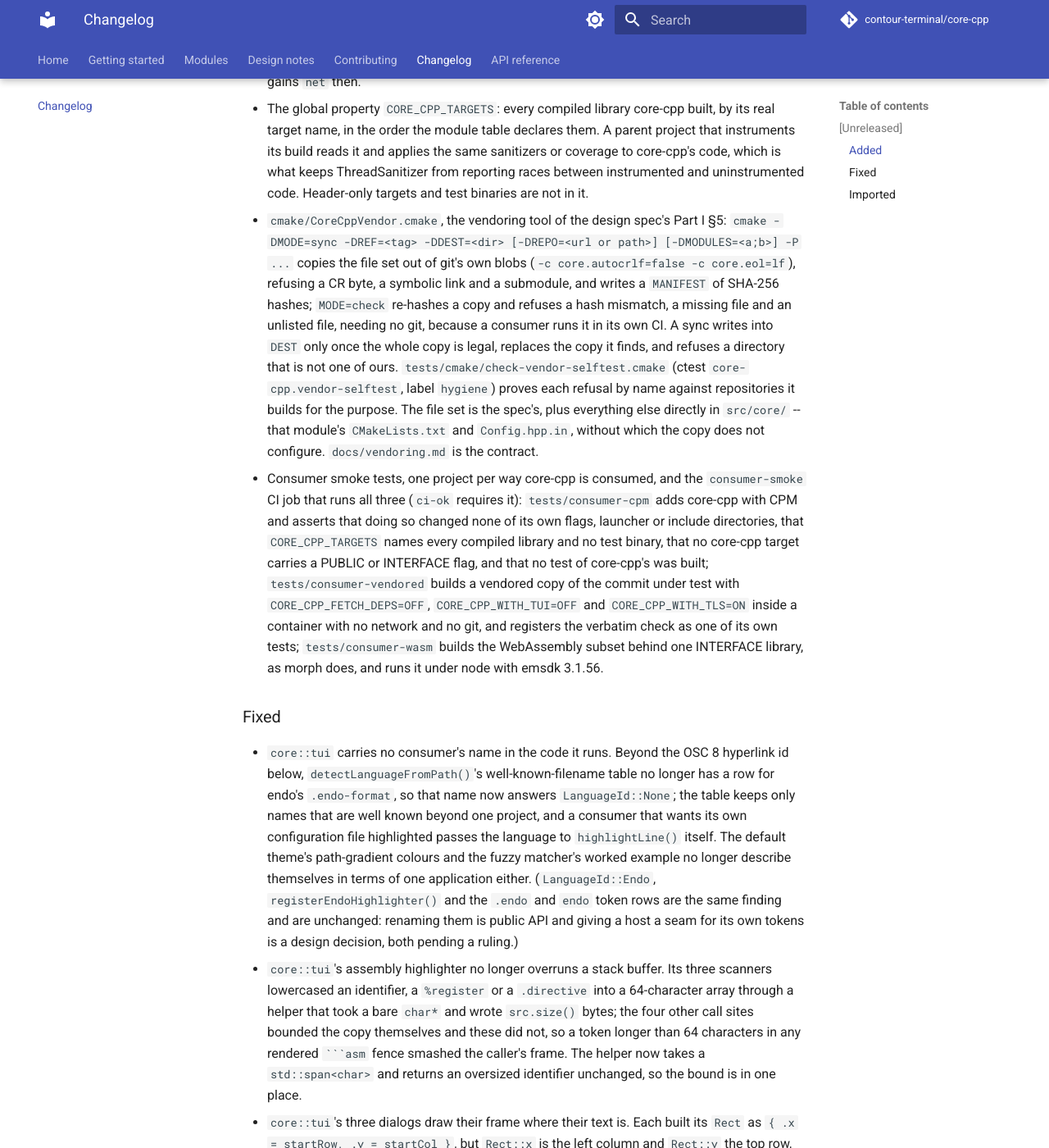
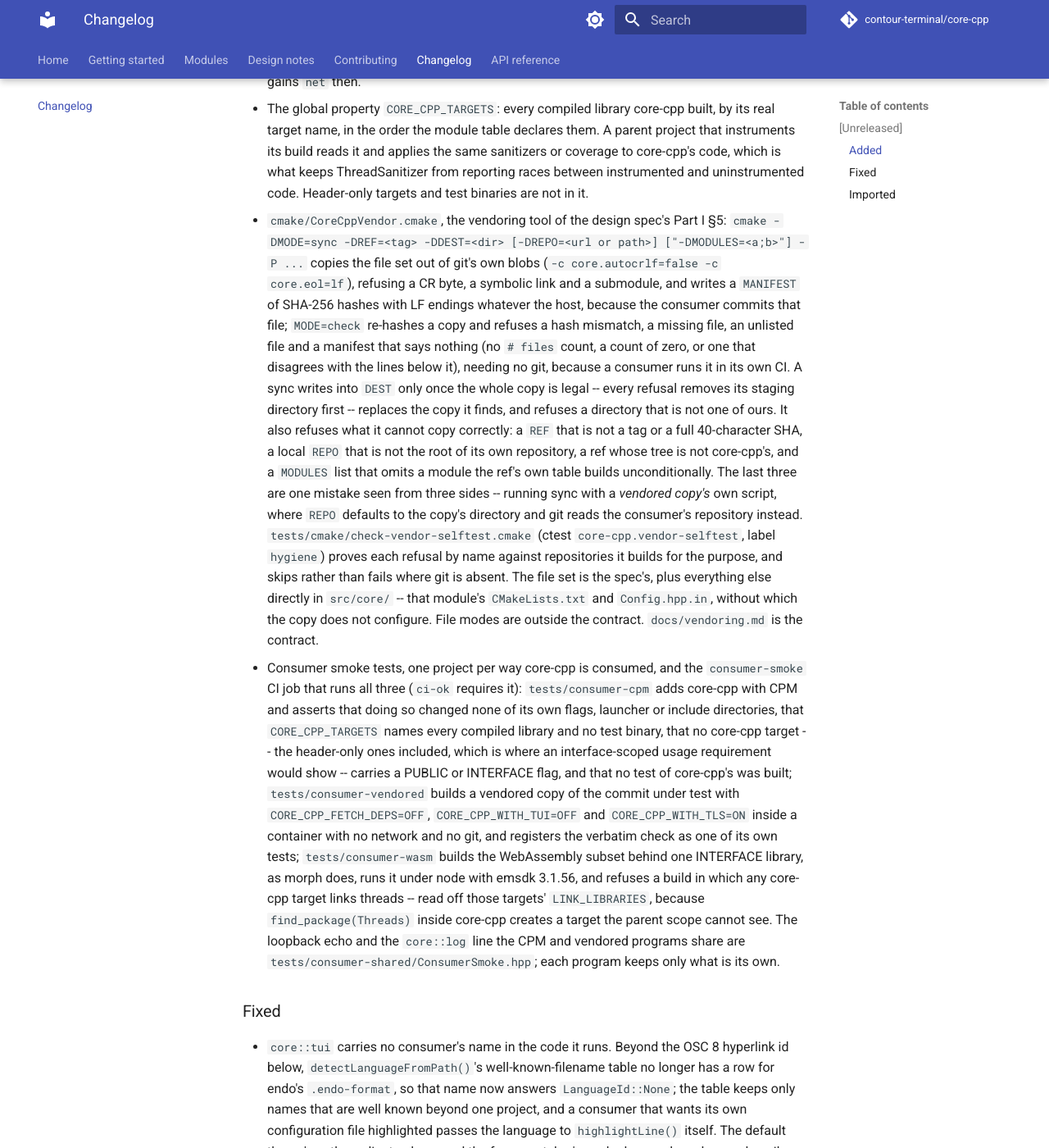
Before and after one commit to contour-terminal/core-cpp, an MkDocs documentation site: the page built from docs/changelog.md, in a window 1280 px wide and 1400 px high, scrolled down 4776 px. Shown: the whole window at 82% size. Built offline with MkDocs 1.6.1 and Material for MkDocs 9.7.7, drawn with Linux system fonts in a browser that asks for light colours; comment, search, counter and statistics services are not loaded; some of the changed text lies outside the part shown.

Commit message:
docs: the changelog and source map record the round's fixes
The vendoring entry names the refusals the tool gained and the manifest's fixed
line endings, and says file modes are outside the contract; the consumer-smoke
entry says the flag check reads the header-only targets too and that the
WebAssembly leg reads Threads off the targets rather than asking whether a
target it cannot see exists; the SyncGuard entry says the flush on the way in is
the constructor's. tests/consumer-shared/ has its row in the source map.

Signed-off-by: Christian Parpart <christian@parpart.family>

```diff
--- a/CHANGELOG.md
+++ b/CHANGELOG.md
@@ -173,26 +173,40 @@
   keeps ThreadSanitizer from reporting races between instrumented and uninstrumented code.
   Header-only targets and test binaries are not in it.
 - `cmake/CoreCppVendor.cmake`, the vendoring tool of the design spec's Part I §5:
-  `cmake -DMODE=sync -DREF=<tag> -DDEST=<dir> [-DREPO=<url or path>] [-DMODULES=<a;b>] -P ...`
+  `cmake -DMODE=sync -DREF=<tag> -DDEST=<dir> [-DREPO=<url or path>] ["-DMODULES=<a;b>"] -P ...`
   copies the file set out of git's own blobs (`-c core.autocrlf=false -c core.eol=lf`), refusing a
-  CR byte, a symbolic link and a submodule, and writes a `MANIFEST` of SHA-256 hashes; `MODE=check`
-  re-hashes a copy and refuses a hash mismatch, a missing file and an unlisted file, needing no
-  git, because a consumer runs it in its own CI. A sync writes into `DEST` only once the whole
-  copy is legal, replaces the copy it finds, and refuses a directory that is not one of ours.
+  CR byte, a symbolic link and a submodule, and writes a `MANIFEST` of SHA-256 hashes with LF
+  endings whatever the host, because the consumer commits that file; `MODE=check` re-hashes a copy
+  and refuses a hash mismatch, a missing file, an unlisted file and a manifest that says nothing
+  (no `# files` count, a count of zero, or one that disagrees with the lines below it), needing no
+  git, because a consumer runs it in its own CI. A sync writes into `DEST` only once the whole copy
+  is legal -- every refusal removes its staging directory first -- replaces the copy it finds, and
+  refuses a directory that is not one of ours. It also refuses what it cannot copy correctly: a
+  `REF` that is not a tag or a full 40-character SHA, a local `REPO` that is not the root of its
+  own repository, a ref whose tree is not core-cpp's, and a `MODULES` list that omits a module the
+  ref's own table builds unconditionally. The last three are one mistake seen from three sides --
+  running sync with a *vendored copy's* own script, where `REPO` defaults to the copy's directory
+  and git reads the consumer's repository instead.
   `tests/cmake/check-vendor-selftest.cmake` (ctest `core-cpp.vendor-selftest`, label `hygiene`)
-  proves each refusal by name against repositories it builds for the purpose. The file set is the
-  spec's, plus everything else directly in `src/core/` -- that module's `CMakeLists.txt` and
-  `Config.hpp.in`, without which the copy does not configure. `docs/vendoring.md` is the contract.
+  proves each refusal by name against repositories it builds for the purpose, and skips rather than
+  fails where git is absent. The file set is the spec's, plus everything else directly in
+  `src/core/` -- that module's `CMakeLists.txt` and `Config.hpp.in`, without which the copy does not
+  configure. File modes are outside the contract. `docs/vendoring.md` is the contract.
 - Consumer smoke tests, one project per way core-cpp is consumed, and the `consumer-smoke` CI job
   that runs all three (`ci-ok` requires it): `tests/consumer-cpm` adds core-cpp with CPM and
   asserts that doing so changed none of its own flags, launcher or include directories, that
-  `CORE_CPP_TARGETS` names every compiled library and no test binary, that no core-cpp target
+  `CORE_CPP_TARGETS` names every compiled library and no test binary, that no core-cpp target --
+  the header-only ones included, which is where an interface-scoped usage requirement would show --
   carries a PUBLIC or INTERFACE flag, and that no test of core-cpp's was built;
   `tests/consumer-vendored` builds a vendored copy of the commit under test with
   `CORE_CPP_FETCH_DEPS=OFF`, `CORE_CPP_WITH_TUI=OFF` and `CORE_CPP_WITH_TLS=ON` inside a container
   with no network and no git, and registers the verbatim check as one of its own tests;
   `tests/consumer-wasm` builds the WebAssembly subset behind one INTERFACE library, as morph does,
-  and runs it under node with emsdk 3.1.56.
+  runs it under node with emsdk 3.1.56, and refuses a build in which any core-cpp target links
+  threads -- read off those targets' `LINK_LIBRARIES`, because `find_package(Threads)` inside
+  core-cpp creates a target the parent scope cannot see. The loopback echo and the `core::log`
+  line the CPM and vendored programs share are `tests/consumer-shared/ConsumerSmoke.hpp`; each
+  program keeps only what is its own.
 
 ### Fixed
 
@@ -246,10 +260,13 @@
   nobody had drained stalled `::write()` inside a signal context; and a resize arriving between a
   failed syscall and the mainline's `errno` check overwrote the value that check was about to
   read.
-- `core::tui::SyncGuard` flushes before it ends the synchronized region, as it already did before
-  beginning one. Anything composed inside the region and still buffered was emitted after
-  `CSI ?2026l` and so applied outside it -- `Screen::flush()`'s `applyCursorShape()` is the live
-  case. Move-assignment, which ends a region the same way, flushes too.
+- `core::tui::SyncGuard` flushes at both ends of the region, whichever way the guard was made.
+  Anything composed inside the region and still buffered was emitted after `CSI ?2026l` and so
+  applied outside it -- `Screen::flush()`'s `applyCursorShape()` is the live case -- and
+  move-assignment, which ends a region the same way, flushes too. The flush on the way *in* is the
+  constructor's rather than `TerminalOutput::syncGuard()`'s, so the natural RAII spelling
+  `auto guard = SyncGuard { output };` no longer emits previously buffered bytes inside the
+  region it is opening.
 - `core::tui::SyncGuard` writes its begin and end sequences (DEC mode 2026) through the
   `TerminalOutput` it brackets, so they follow that output's `writeToDestination()` wherever its
   bytes go. endo's guard wrote them to the process's standard output whatever the output was
```
Also changed, not shown: .agent/reference/source-map.md (+2 -0 lines).
